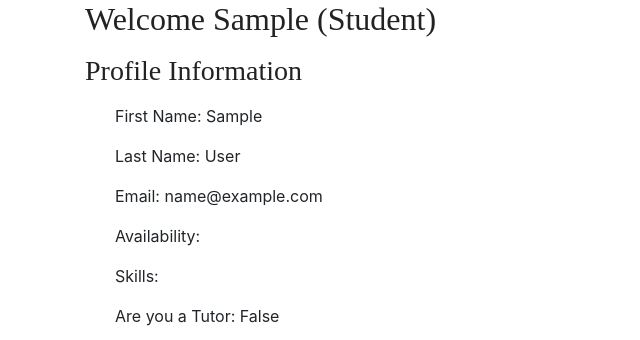
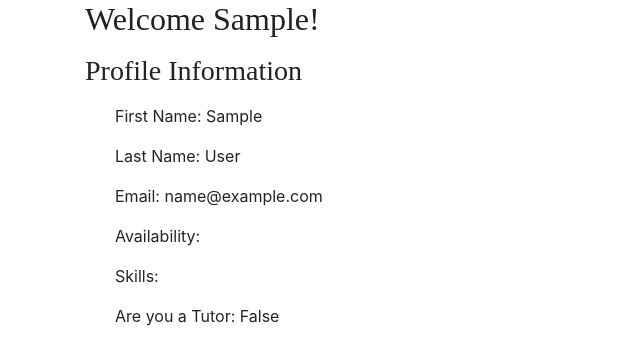
Before and after one commit to rwzhao123/cs3240project, a Django app: page /quick-tutor/student_profile/ in a window 1280 px wide. Shown: the part 108-448 px from the top of the page, without its empty margins (0-640 px from the left). Run offline with Django 3.2, Linux system fonts and the light colour scheme; the visitor is signed in with stand-in values (Sample User, id 1); style sheets or scripts are compiled from the project's sources; some libraries are stand-ins or nearby versions.

Commit message:
final edit info

```diff
--- a/polls/templates/polls/edit_student_profile.html
+++ b/polls/templates/polls/edit_student_profile.html
@@ -61,6 +61,8 @@
               {{ profile_form.as_p }}
 
               <button type="submit">Save Changes</button>
+              <!-- <button type="submit"><a class="nav-link" href = "/quick-tutor/student_profile" >Save Changes</a></button> -->
+
           </form>
 
           </div>
--- a/polls/templates/polls/student_profile.html
+++ b/polls/templates/polls/student_profile.html
@@ -53,7 +53,7 @@
           <a class="navbar-brand" href="#"><p class="text-info">Version: 1.0</p></a>
       </nav>
       <div class="container">
-        <h2><p class="text-black "> Welcome {{ user.first_name }} (Student) </p></h2>
+        <h2><p class="text-black "> Welcome {{ user.first_name }}!</p></h2>
           <h3><p class = "text-black"> Profile Information </p></h3>
           <div class="col-md-3 mb-4">
               {% csrf_token %}
--- a/polls/views.py
+++ b/polls/views.py
@@ -131,7 +131,8 @@ def edit_info(request):
         profile_form = ProfileForm(request.POST, instance= request.user.profile)
         if profile_form.is_valid():
             profile_form.save()
-            return render(request, "polls/student_profile.html")
+            return HttpResponseRedirect("/quick-tutor/student_profile")
+            #return render(request, "polls/student_profile.html")
     else:
         print("this happend")
 
```
